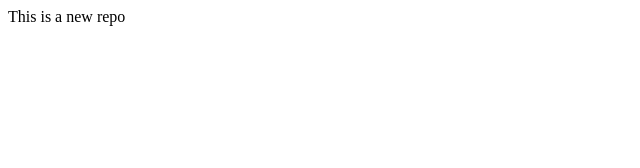
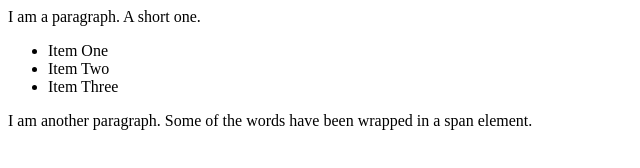
Before and after one commit to join2sanu/Localrepo, a plain HTML site: page index.html in a window 1280 px wide. Shown: the whole page, without its empty margins (0-640 px from the left). Drawn offline with Linux system fonts and the light colour scheme.

Commit message:
Add data to html and css

```diff
--- a/index.html
+++ b/index.html
@@ -1 +1,10 @@
-<p>This is a new repo</p>
+<p>I am a paragraph. A short one.</p>
+<ul>
+  <li>Item One</li>
+  <li>Item Two</li>
+  <li>Item Three</li>
+</ul>
+<p>
+  I am another paragraph. Some of the <span class="block">words</span> have been
+  wrapped in a <span>span element</span>.
+</p>
--- a/style.css
+++ b/style.css
@@ -0,0 +1,24 @@
+
+body {
+    font-family: sans-serif;
+  }
+  p,
+  ul {
+    border: 2px solid rebeccapurple;
+    padding: 0.2em;
+  }
+
+  .block,
+  li {
+    border: 2px solid blue;
+    padding: 0.2em;
+  }
+
+  ul {
+    display: flex;
+    list-style: none;
+  }
+
+  .block {
+    display: block;
+  }
```
